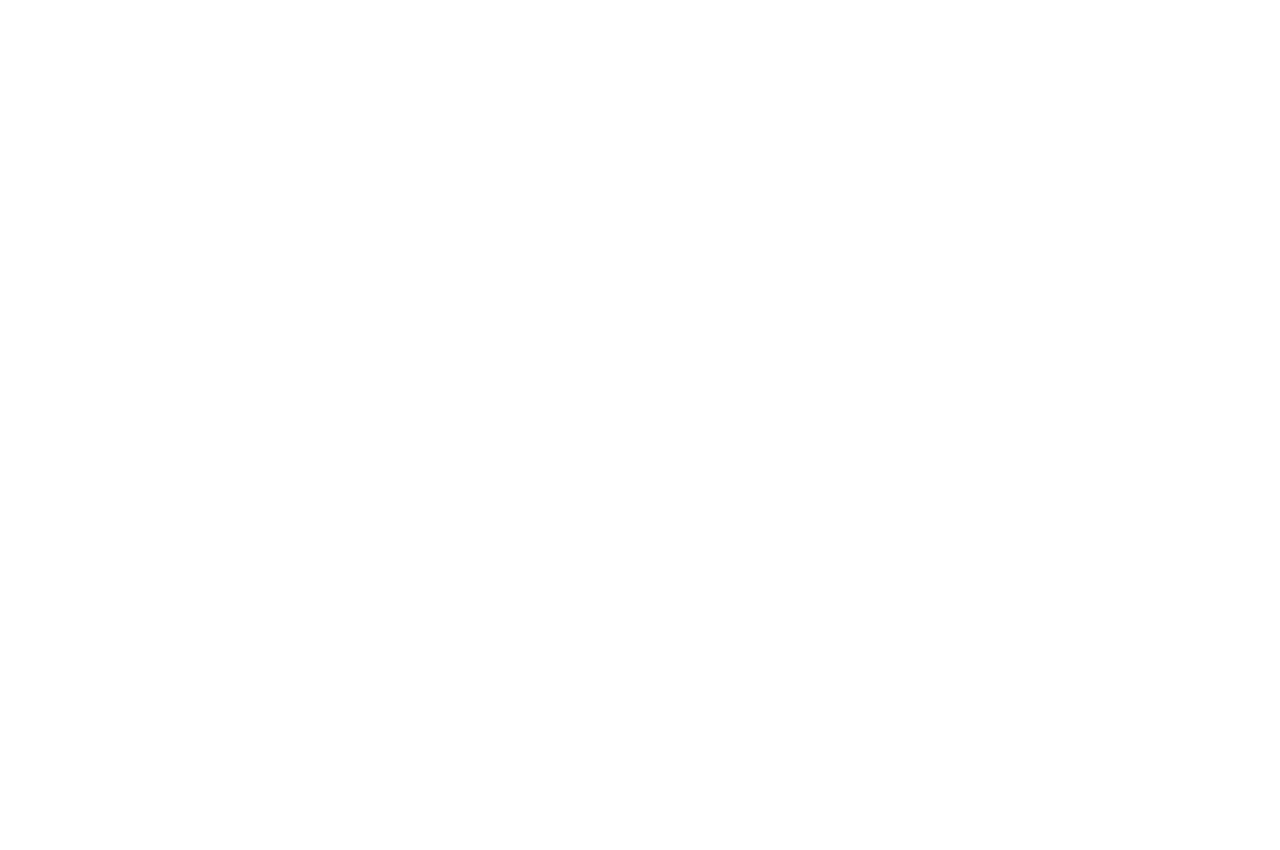
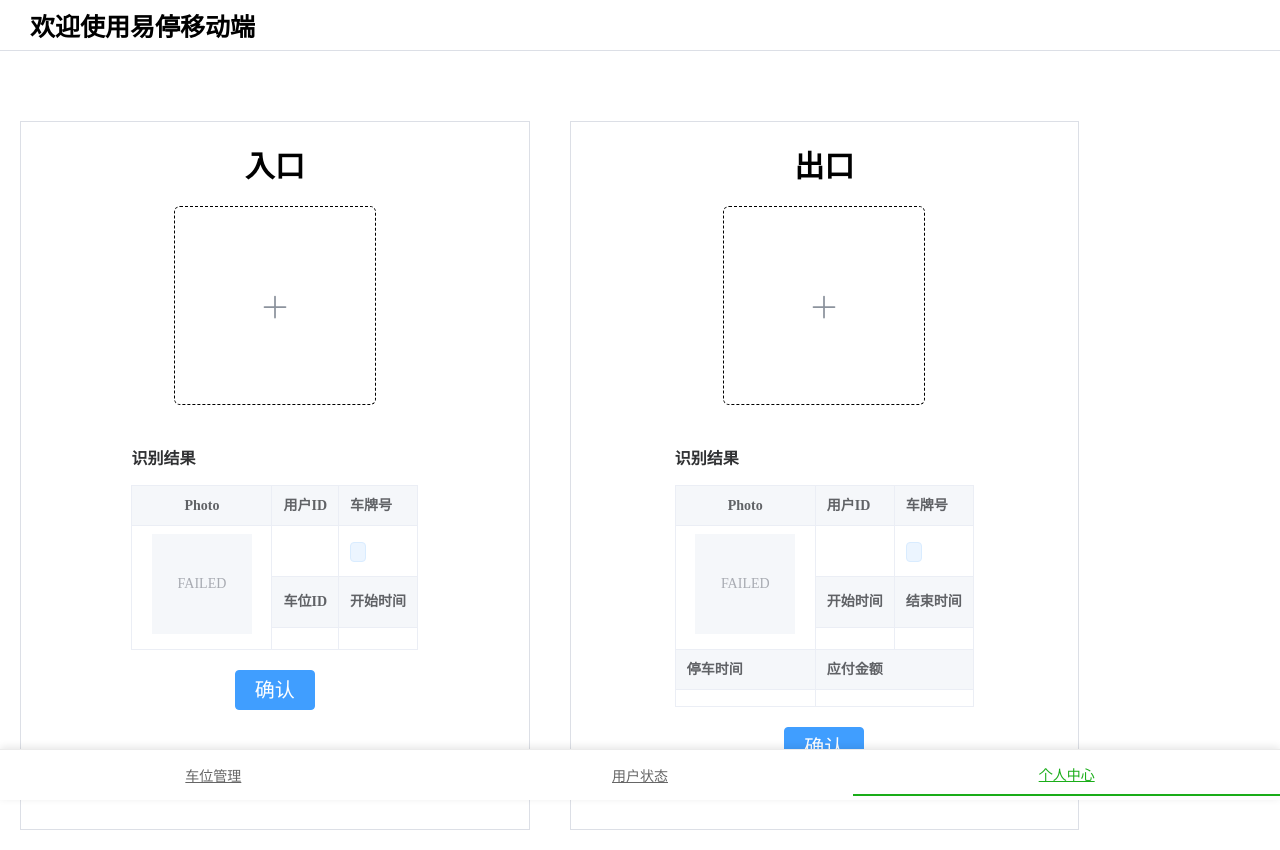
Before and after one commit to ykn0309/YIT-Intelligent-Parking-Space, a Vue app in the folder front-end/YIT/: page /mb/usercenter in a window 1280 px wide. Before the commit this address had no page. Before the commit the page ends 800 px from the top, so only its background shows below. Built offline with nearby package versions, Linux system fonts and the light colour scheme.

Commit message:
添加用户中心页面

```diff
--- /dev/null
+++ b/front-end/YIT/src/views/UserCenter/index.vue
@@ -0,0 +1,229 @@
+<template>
+<div class="container">
+    <div class="box">
+        <div class="uploader-box">
+            <span class="label">入口</span>
+            <el-upload
+                class="uploader"
+                action="http://127.0.0.1:5000/api/entrance"
+                :show-file-list="false"
+                :on-success="handleSuccess_in"
+                :auto-upload="true"
+                >
+                <img v-if="inImgURL" :src="inImgURL" class="img" />
+                <el-icon v-else class="uploader-icon"><Plus /></el-icon>
+            </el-upload>
+        </div>
+        <div class="result-box">
+            <el-descriptions
+                title="识别结果"
+                direction="vertical"
+                border
+                style="margin-top: 20px"
+            >
+                <el-descriptions-item
+                :rowspan="2"
+                :width="140"
+                label="Photo"
+                align="center"
+                >
+                <el-image
+                    style="width: 100px; height: 100px"
+                    :src="inImgURL"
+                />
+                </el-descriptions-item>
+                <el-descriptions-item label="用户ID">{{ inUserId }}</el-descriptions-item>
+                <el-descriptions-item label="车牌号">
+                <el-tag size="small">{{ inCarid }}</el-tag>
+                </el-descriptions-item>
+                <el-descriptions-item label="车位ID">{{ inParkId }}</el-descriptions-item>
+                <el-descriptions-item label="开始时间">{{ inStartTime }}</el-descriptions-item>
+            </el-descriptions>
+            <el-button type="primary" @click="addCar1" size="large" style="font-size: 20px;">确认</el-button>
+        </div>
+    </div>
+    <div class="box">
+        <div class="uploader-box">
+            <span class="label">出口</span>
+            <el-upload
+                class="uploader"
+                action="http://127.0.0.1:5000/api/exit"
+                :show-file-list="false"
+                :on-success="handleSuccess_out"
+                :auto-upload="true"
+                >
+                <img v-if="outImgURL" :src="outImgURL" class="img" />
+                <el-icon v-else class="uploader-icon"><Plus /></el-icon>
+            </el-upload>
+        </div>
+        <div class="result-box">
+            <el-descriptions
+                title="识别结果"
+                direction="vertical"
+                border
+                style="margin-top: 20px"
+            >
+                <el-descriptions-item
+                :rowspan="2"
+                :width="140"
+                label="Photo"
+                align="center"
+                >
+                <el-image
+                    style="width: 100px; height: 100px"
+                    :src="outImgURL"
+                />
+                </el-descriptions-item>
+                <el-descriptions-item label="用户ID">{{ outUserId }}</el-descriptions-item>
+                <el-descriptions-item label="车牌号">
+                <el-tag size="small">{{ outCarid }}</el-tag>
+                </el-descriptions-item>
+                <el-descriptions-item label="开始时间">{{ outStartTime }}</el-descriptions-item>
+                <el-descriptions-item label="结束时间">{{ outEndTime }}</el-descriptions-item>
+                <el-descriptions-item label="停车时间">{{ parkingTime }}</el-descriptions-item>
+                <el-descriptions-item label="应付金额">{{ cost }}</el-descriptions-item>
+            </el-descriptions>
+            <el-button type="primary" @click="deleleCar1" size="large" style="font-size: 20px;">确认</el-button>
+        </div>
+    </div>
+</div>
+</template>
+<script lang="ts" setup>
+    import { ref } from 'vue'
+    import type { UploadProps } from 'element-plus'
+    import { Plus } from '@element-plus/icons-vue'
+    import { addCar, deleteCar } from '@/utils/api';
+
+    const inImgURL = ref('')
+    const outImgURL = ref('')
+    const inMsg = ref('')
+    const outMsg = ref('')
+    const inCarid = ref('')
+    const outCarid = ref('')
+    const inStartTime = ref('')
+    const outStartTime = ref('')
+    const outEndTime = ref('')
+    const inUserId = ref('')
+    const outUserId = ref('')
+    const inParkId = ref('')
+    const outParkId = ref('')
+    const parkingTime = ref('')
+    const cost = ref('')
+
+
+    const handleSuccess_in: UploadProps['onSuccess'] = (
+        response,
+        uploadFile
+        ) => {
+        inImgURL.value = URL.createObjectURL(uploadFile.raw!)
+        inMsg.value = response
+        inCarid.value = response.carid
+        inStartTime.value = response.startTime
+        inUserId.value = response.userid
+        inParkId.value = response.parkid
+    }
+
+    const handleSuccess_out: UploadProps['onSuccess'] = (
+        response,
+        uploadFile
+        ) => {
+        outImgURL.value = URL.createObjectURL(uploadFile.raw!)
+        outMsg.value = response
+        outCarid.value = response.carid
+        outStartTime.value = response.startTime
+        outEndTime.value = response.endTime
+        outUserId.value = response.userid
+        outParkId.value = response.parkId
+        parkingTime.value = `${response.parkingTime}分钟`
+        cost.value = `${response.cost}元`
+    }
+
+    const addCar1 = async () => {
+        const newCar = {
+            parkId: parseInt(inParkId.value, 10),
+            userId: parseInt(inUserId.value, 10),
+            carId: inCarid.value,
+            startTime: inStartTime.value,
+            occupied: true
+        }
+        try {
+            const response = await addCar(newCar)
+        } catch (error) {
+            console.log('addCar1() failed')
+        }
+    }
+
+    const deleleCar1 = async () => {
+        try {
+            const response = await deleteCar(outParkId.value, outEndTime.value)
+            console.log('delete')
+        } catch(error) {
+            console.log('handleDelete() failed')
+        }
+    }
+
+</script>
+<style scoped>
+    .container {
+        display: flex;
+        width: calc(100vw - 181px);
+        height: calc(100vh - 51px);
+    }
+
+    .box {
+        width: 50%;
+        margin: 20px;
+        border: 1px solid #dcdfe6;
+    }
+
+    .uploader-box {
+        display: flex;
+        flex-direction: column;
+        align-items: center;
+        height: 40%;
+    }
+
+    .result-box {
+        display: flex;
+        flex-direction: column;
+        align-items: center;
+        height: 60%;
+    }
+
+    .label {
+        font-size: 30px;
+        font-weight: 800;
+        margin: 20px;
+    }
+
+    .uploader .img {
+        width: 200px;
+        height: 200px;
+        display: block;
+    }
+
+    .uploader {
+        border: 1px dashed black;
+        border-radius: 6px;
+        cursor: pointer;
+        position: relative;
+        overflow: hidden;
+        transition: var(--el-transition-duration-fast);
+    }
+
+    .uploader:hover {
+        border-color: var(--el-color-primary);
+    }
+
+    .el-icon.uploader-icon {
+        font-size: 28px;
+        color: #8c939d;
+        width: 200px;
+        height: 200px;
+        text-align: center;
+    }
+
+    .el-descriptions {
+        padding: 20px;
+    }
+</style>
--- a/front-end/YIT/src/views/UserNav/index.vue
+++ b/front-end/YIT/src/views/UserNav/index.vue
@@ -4,7 +4,7 @@
     <div class="tabs">
       <router-link to="/parking-management" class="tab-item">车位管理</router-link>
       <router-link to="/user-status" class="tab-item">用户状态</router-link>
-      <router-link to="/personal-center" class="tab-item">个人中心</router-link>
+      <router-link to="/mb/usercenter" class="tab-item">个人中心</router-link>
     </div>
     <div class="content">
       <!-- <router-view></router-view> -->
```
Also changed, not shown: front-end/YIT/src/router/index.js (+7 -0 lines).
